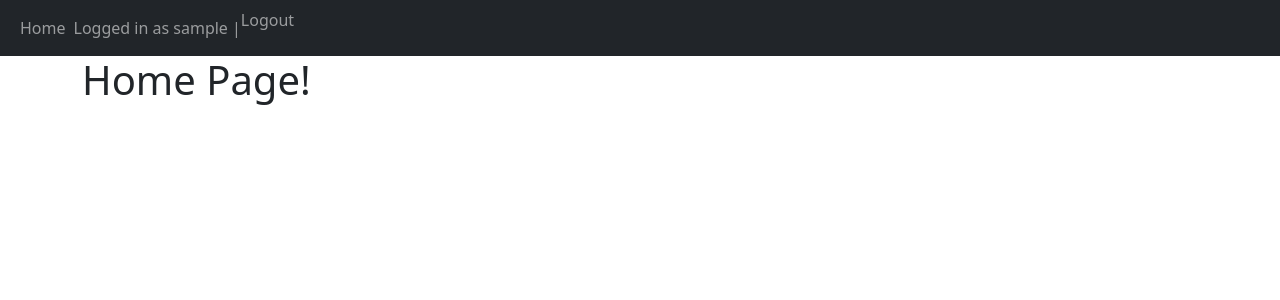
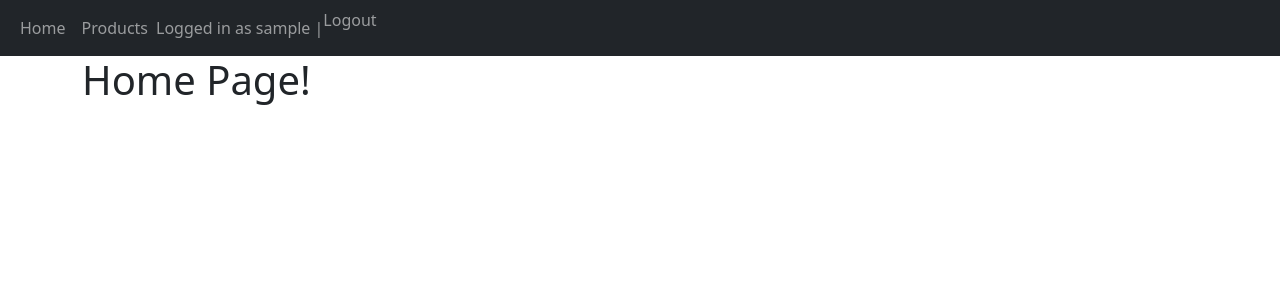
Before and after one commit to aaron-d-e/bu-marketplace, a Django app: page / in a window 1280 px wide. Shown: the top 300 px of the page. Run offline with Django 5.2, Linux system fonts and the light colour scheme; the visitor is signed in with stand-in values (Sample User, id 1).

Commit message:
new html layouts

```diff
--- a/market_app/templates/main/base.html
+++ b/market_app/templates/main/base.html
@@ -19,6 +19,9 @@
             <a class="nav-link" href="{% url 'home' %}">Home</a>
           </li>
           {% if user.is_authenticated %}
+          <li>
+            <a class="nav-link" href="{% url 'products' %}">Products</a>
+          </li>
           <span class="navbar-text">Logged in as {{ user.username }} | </span>
           <li class="nav-item">
             <form method="post" action="{% url 'logout' %}" class="d-inline">
--- a/market_app/urls.py
+++ b/market_app/urls.py
@@ -6,4 +6,5 @@ urlpatterns = [
     path('home/', views.home, name='home'),
     path('sign_up/', views.sign_up, name='sign_up'),
     path('login/', views.login_view, name='login'),
+    path('products/', views.products, name='products'),
 ]
--- a/market_app/views.py
+++ b/market_app/views.py
@@ -32,3 +32,6 @@ def login_view(request):
         form = EmailLoginForm(request)
 
     return render(request, 'registration/login.html', {'form': form})
+
+def products(request):
+    return render(request, 'market_app/products.html')
```
Also changed, not shown: market_app/templates/main/products.html (added).
